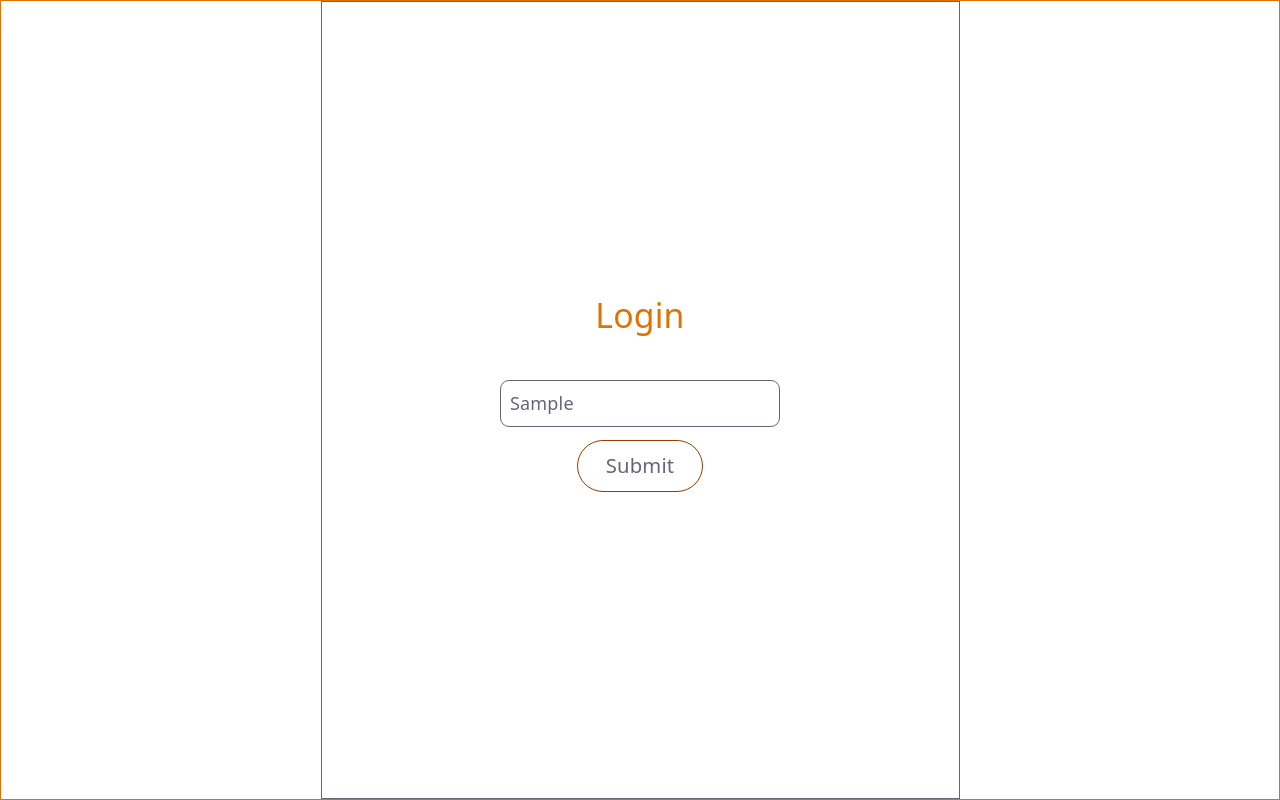
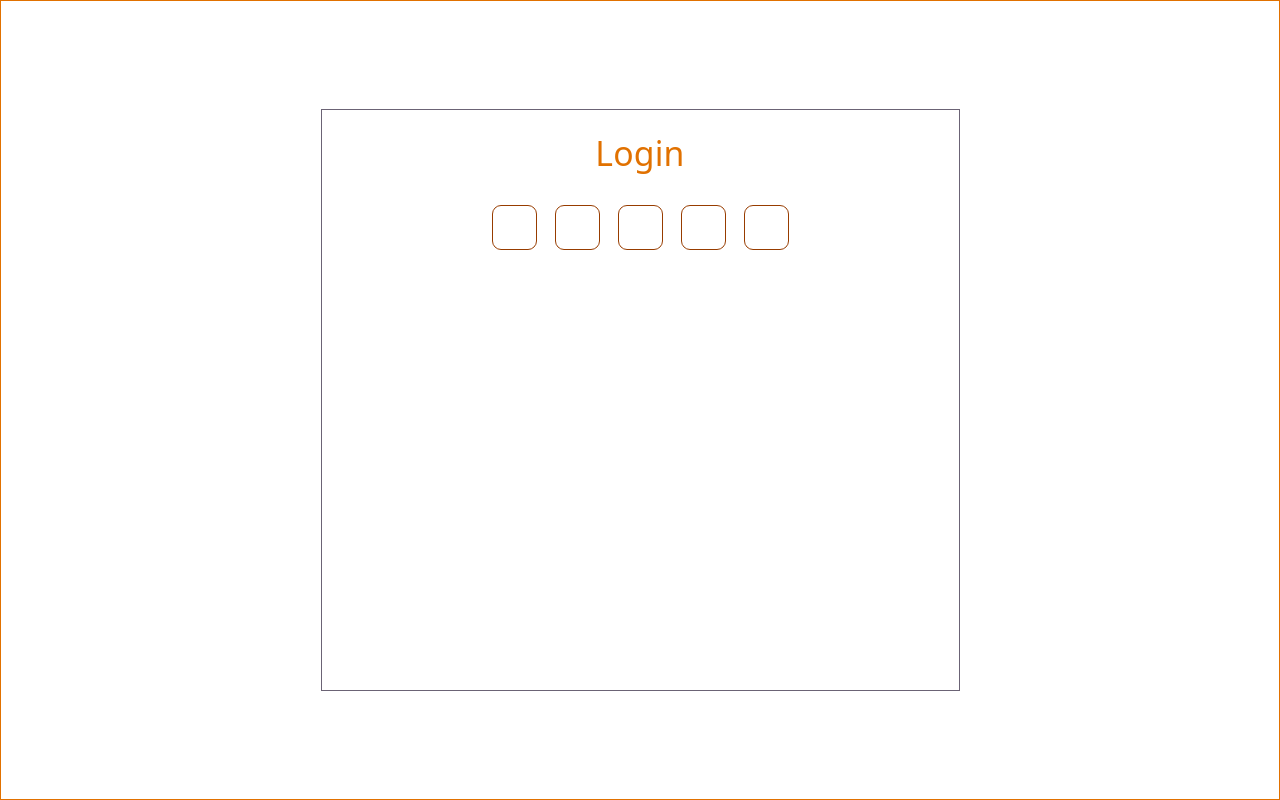
Before and after one commit to abhayrobotics/MachineCoding, a React (Vite) app in the folder 01 OTP/: page / in a window 1280 px wide. Both pictures are taken after typing "Sample" into the empty fields and a click on the button "Submit". Built offline with nearby package versions, Linux system fonts and the light colour scheme.

Commit message:
add otp box

```diff
--- /dev/null
+++ b/01 OTP/src/components/OtpBox.jsx
@@ -0,0 +1,30 @@
+import { useState } from "react"
+
+const OtpBox = ({ length }) => {
+    const [secret, setSecret] = useState(new Array(5).fill(""))
+
+    // const handleChange =()=>{
+    //     let updatedArray = secret
+
+    // }
+
+    // pending handle change
+    return (
+        <div>
+            <div className=" flex">
+                {secret}
+                {
+                    secret.map((item, id) => {
+                        return (
+
+                            <input type="text" key={id} className=" border border-amber-800 p-3 m-2 rounded-lg w-10 h-10" maxLength={1} value={secret[id]} onChange={(e)=> setSecret()} />
+
+                        )
+                    })
+                }
+            </div>
+        </div>
+    )
+}
+
+export default OtpBox
--- a/01 OTP/src/components/Otp_window.jsx
+++ b/01 OTP/src/components/Otp_window.jsx
@@ -1,4 +1,5 @@
 import { useState } from "react";
+import OtpBox from "./OtpBox";
 
 const Otp_window = () => {
 
@@ -8,26 +9,28 @@ const Otp_window = () => {
   const handleSubmit = () => {
     const isValidMobile = /^\d{10}$/.test(mobile);
 
-    setSubmit(isValidMobile)
-    console.log("handle submit activated", mobile, submit,isValidMobile)
+    setSubmit(mobile)
+    console.log("handle submit activated", mobile, submit, isValidMobile)
   }
 
   return (
 
     <div className="flex h-dvh justify-center border border-amber-600">
-      <div className="flex  justify-center items-center  flex-col  w-1/2  min-w-96   border">
+      <div className="flex  my-24 items-center  flex-col  w-1/2  min-w-96   border">
 
         <h1 className="text-amber-600 text-3xl  m-5 ">Login</h1>
 
         {
-          !submit &&
+          submit ?
+            <OtpBox length={5} /> :
+            <div className="m-5 flex flex-col items-center">
 
-          <div className="m-5 flex flex-col items-center">
+              <input type="text" placeholder="Mobile no." className="border rounded-lg p-2" maxLength={10} onChange={(e) => setMobile(e.currentTarget.value)} value={mobile} ></input>
+              <button type="button" onClick={handleSubmit} className="my-3 w-28 text-center text-lg rounded-3xl hover:bg-amber-900   duration-100 border border-amber-800 cursor-pointer p-2">Submit</button>
+            </div>
+        }
 
-            <input type="text" placeholder="Mobile no." className="border rounded-lg p-2" maxLength={10} onChange={(e) => setMobile(e.currentTarget.value)} value={mobile} ></input>
-            <button type="button" onClick={handleSubmit} className="my-3 w-28 text-center text-lg rounded-3xl hover:bg-amber-900   duration-100 border border-amber-800 cursor-pointer p-2">Submit</button>
-          </div>
-        }
+
       </div>
     </div>
 
```
Also changed, not shown: 1 other file (tests, documents, lock files or other folders).
